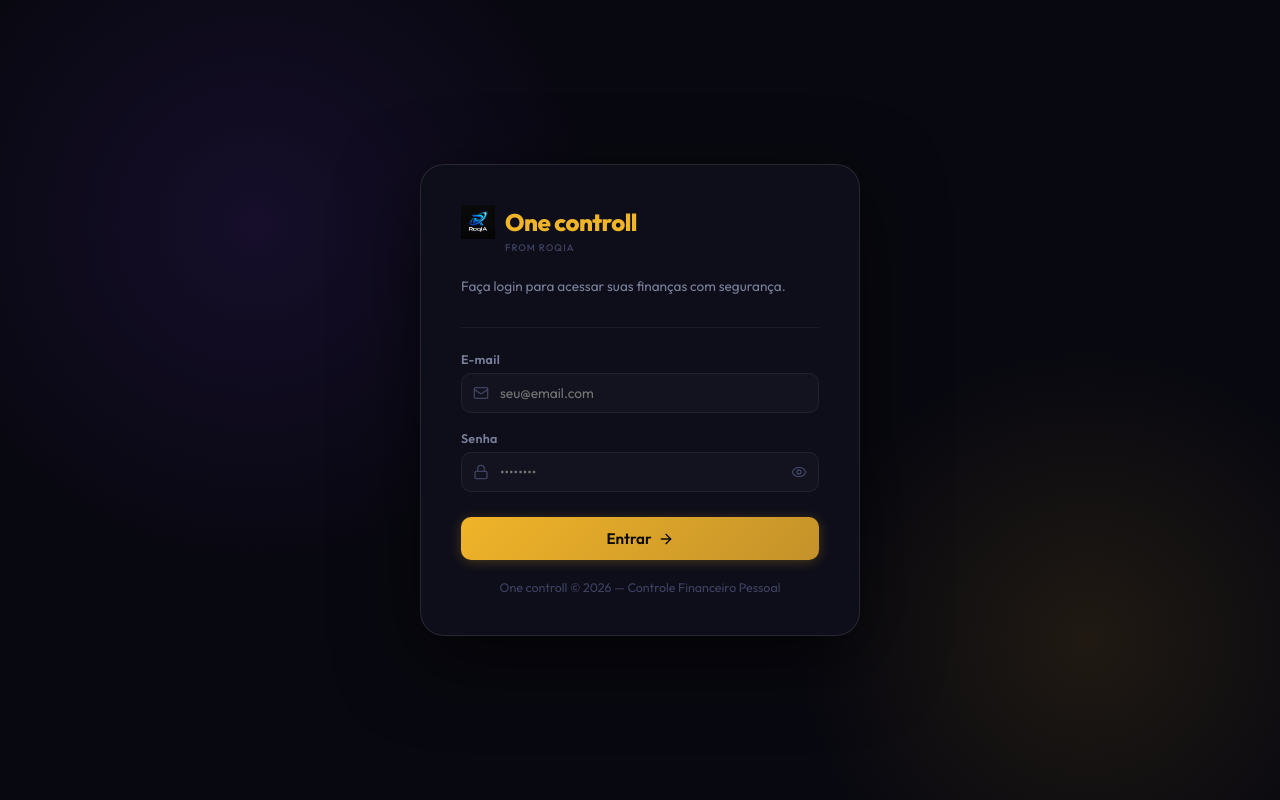
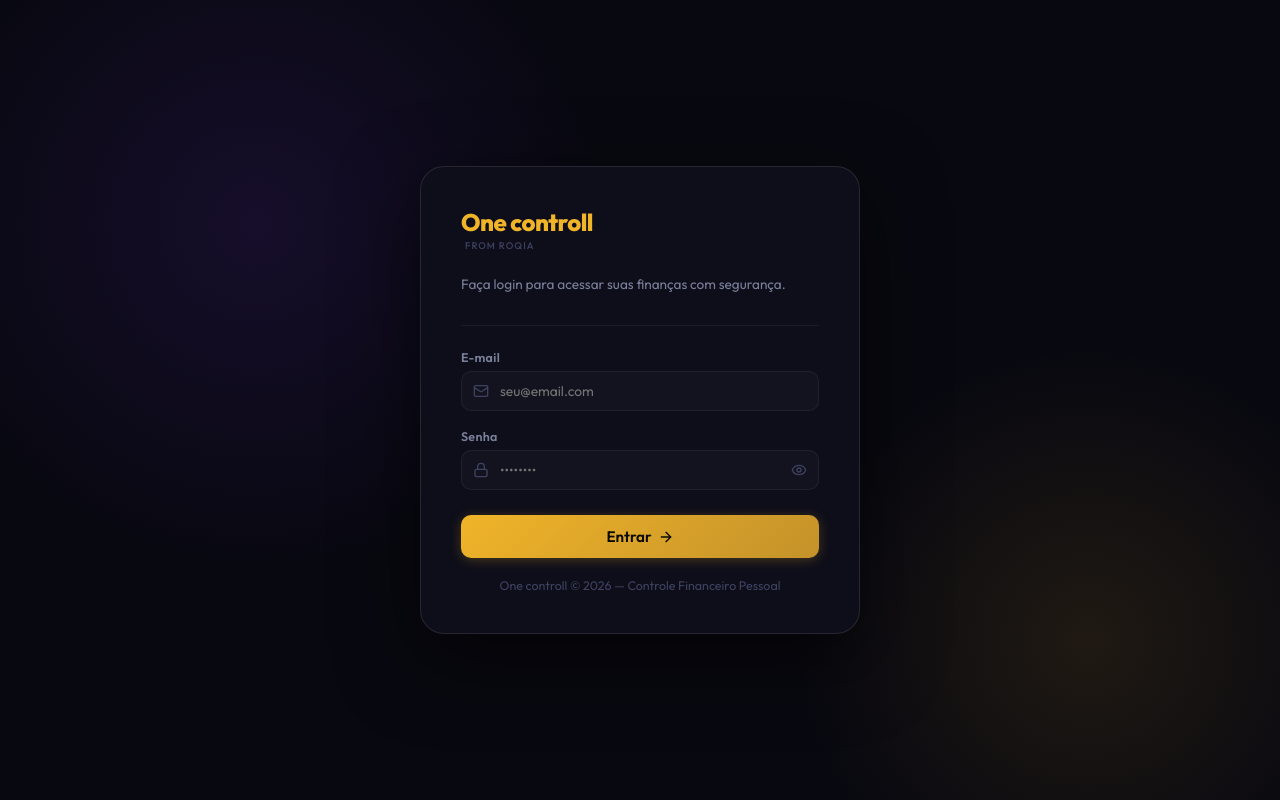
Before and after one commit to leoavallone/onecrontroll, a React (Vite) app: page / in a window 1280 px wide. Built offline with nearby package versions, Linux system fonts and the light colour scheme.

Commit message:
style: remove logo from brand line and update favicon to clean symbol

```diff
--- a/src/App.jsx
+++ b/src/App.jsx
@@ -11,7 +11,6 @@
 import Login from './components/Login';
 import { INITIAL_TRANSACTIONS, generateInstallments, DEFAULT_CARDS } from './data';
 import { loadSession, clearSession } from './auth';
-import roqiaLogo from './assets/roqia_logo.png';
 
 const fmt = (v) => v.toLocaleString('pt-BR', { style: 'currency', currency: 'BRL' });
 const MONTH_NAMES = ['Janeiro','Fevereiro','Março','Abril','Maio','Junho','Julho','Agosto','Setembro','Outubro','Novembro','Dezembro'];
@@ -197,7 +196,6 @@
       <aside className="sidebar">
         <div className="brand">
           <div className="brand-main">
-            <img src={roqiaLogo} alt="RoqIA Logo" style={{ width: 28, height: 28, objectFit: 'contain' }} />
             One controll
           </div>
           <div className="tagline">from RoqIA</div>
--- a/src/components/Login.jsx
+++ b/src/components/Login.jsx
@@ -1,7 +1,6 @@
 import React, { useState } from 'react';
 import { Wallet, Eye, EyeOff, AlertCircle, ArrowRight, Lock, Mail } from 'lucide-react';
 import { authenticateUser, saveSession } from '../auth';
-import roqiaLogo from '../assets/roqia_logo.png';
 
 const Login = ({ onLogin }) => {
   const [email, setEmail] = useState('');
@@ -39,10 +38,9 @@
         {/* Brand */}
         <div className="login-brand-wrapper">
           <div className="login-brand">
-            <img src={roqiaLogo} alt="RoqIA Logo" style={{ width: 34, height: 34, objectFit: 'contain' }} />
             One controll
           </div>
-          <div className="tagline" style={{ marginLeft: '44px', marginBottom: '1.5rem' }}>from RoqIA</div>
+          <div className="tagline" style={{ marginLeft: '4px', marginBottom: '1.5rem' }}>from RoqIA</div>
         </div>
         <p className="login-subtitle">
           Faça login para acessar suas finanças com segurança.
--- a/src/index.css
+++ b/src/index.css
@@ -194,7 +194,7 @@
   text-transform: uppercase;
   letter-spacing: 1px;
   margin-top: -2px;
-  margin-left: 32px; /* Align under text, assuming icon width */
+  margin-left: 4px; /* Align under text */
 }
 
 .nav-section-label {
```
Also changed, not shown: public/favicon.png.
